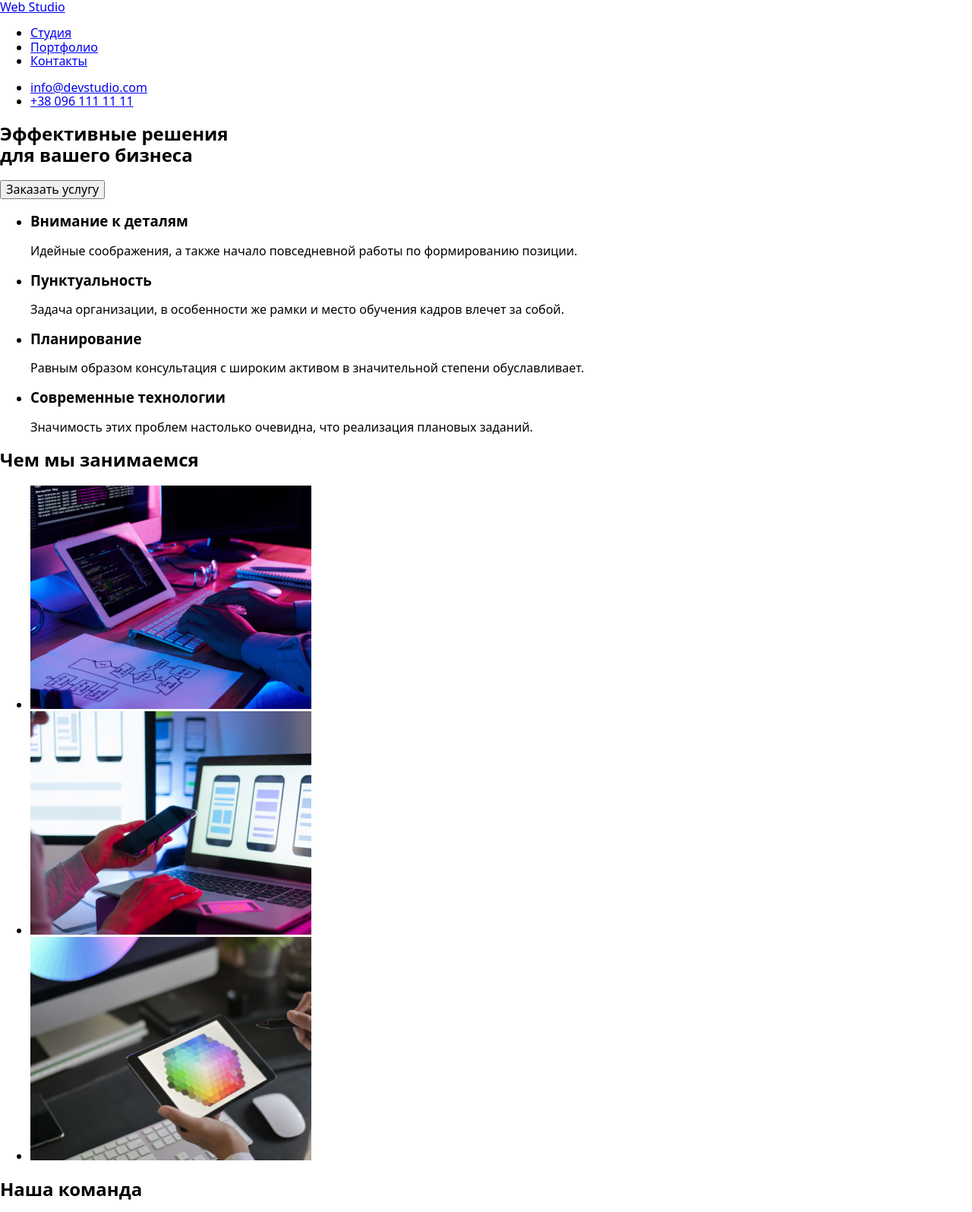
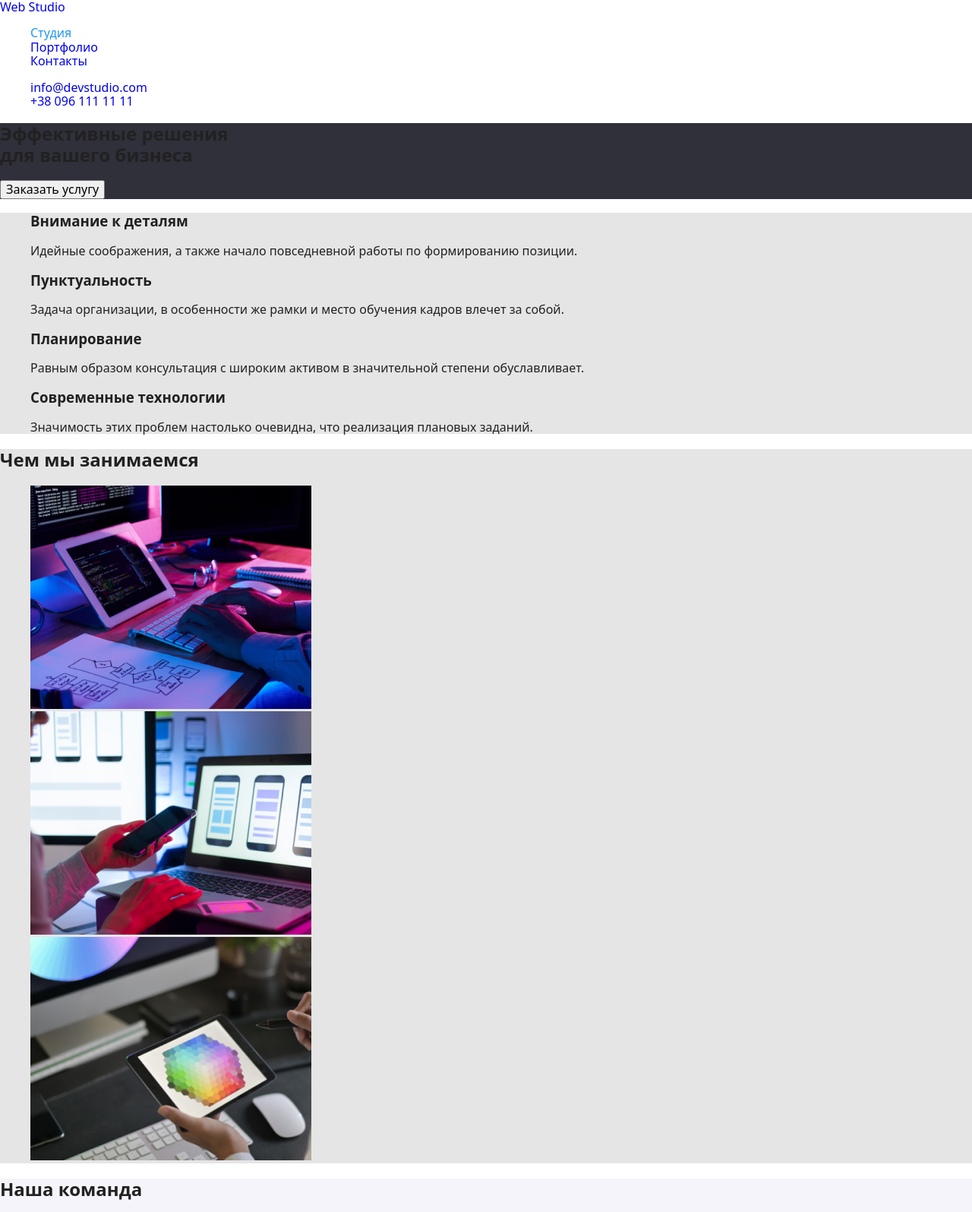
Before and after one commit to EugeneKravec/goit-markup-hw-02, a plain HTML site: page index.html in a window 1280 px wide. Shown: the top 1595 px of the page at 76% size. Drawn offline with nearby package versions, Linux system fonts and the light colour scheme.

Commit message:
Определил основные цвета

```diff
--- a/css/style.css
+++ b/css/style.css
@@ -1,3 +1,54 @@
-.link:hover {
-    color: chartreuse;
+/*
+Основной цвет текста   #757575; - Параграфы (серый)
+Вторичный цвет текста  #212121; - Заголовки (почти черный)
+Акцкет 1 ------------- #FFFFFF; - Текст Героя
+Акцкет 2 ------------- #2196F3; - Синий для кнопок и навигации
+ */
+ /*
+ Основной цвет фона  #FFFFFF; - Белый
+ Вторичный цвет фона #2F303A; - Герой и Футер
+ */
+
+
+body {
+    background-color: #FFFFFF;
+    color: #212121;;
 }
+
+header {
+    background-color: #FFFFFF;
+}
+
+.list {
+    list-style: none;
+}
+
+.link {
+    text-decoration: none;
+}
+
+.list .active-page {
+    color: #2196F3;
+}
+
+/* не рпботает почему-то hover */
+.nav .list:hover,
+.nav .list:focus {
+    color: #ffffff;
+}
+
+.hero {
+    background-color: #2F303A;
+}
+
+.main {
+    background-color: #E5E5E5;
+}
+
+.our-team {
+    background-color:#F5F4FA;
+}
+
+footer {
+    background-color: #2F303A;;
+}
--- a/index.html
+++ b/index.html
@@ -13,32 +13,32 @@
 
     <!--------------------Хедер с навигацией--------------------->
     <header>
-        <nav>
-            <a href="index.html">Web
+        <nav class="nav">
+            <a class="link" href="index.html">Web
                 <span>Studio</span>
             </a>
 
-            <ul>
+            <ul class="list">
                 <li>
-                    <a class="link" href="index.html">Студия</a>
+                    <a class="link active-page" href="index.html">Студия</a>
                 </li>
 
                 <li>
-                    <a href="portfolio.html">Портфолио</a>
+                    <a class="link" href="portfolio.html">Портфолио</a>
                 </li>
 
                 <li>
-                    <a href="#">Контакты</a>
+                    <a class="link" href="#">Контакты</a>
                 </li>
             </ul>
         </nav>
     <!---------------------Контакты хедера----------------------------->
-        <ul>
+        <ul class="list">
             <li>
-                <a href="mailto:">info@devstudio.com</a>
+                <a class="link" href="mailto:">info@devstudio.com</a>
             </li>
             <li>
-                <a href="tel:+380961111111">+38 096 111 11 11</a>
+                <a class="link" href="tel:+380961111111">+38 096 111 11 11</a>
             </li>
         </ul>
 
@@ -47,7 +47,7 @@
 
     <main>
         <!---------------------Герой--------------------------------->
-        <section>
+        <section class="hero text">
                 <h1>Эффективные решения <br>
                      для вашего бизнеса
                 </h1>
@@ -57,10 +57,10 @@
         </section>
 
         <!---------------------Компетенции--------------------------->
-        <section>
+        <section class="main text">
             <h2 hidden></h2>
 
-            <ul>
+            <ul class="list">
                 <li>
                     <h3>Внимание к деталям</h3>
                     <p>Идейные соображения, а также начало
@@ -90,9 +90,9 @@
         </section>
 
         <!---------------------Чем мы занимаемся--------------------->
-        <section>
+        <section class="main text">
             <h2>Чем мы занимаемся</h2>
-                <ul>
+                <ul class="list">
                     <li>
                         <img src="./images/picture1.jpg" alt="Man printing on a keyboard" width="370">
                     </li>
@@ -106,9 +106,9 @@
         </section>
 
         <!---------------------Наша команда-------------------------->
-        <section>
+        <section class="our-team text">
             <h2>Наша команда</H2>
-                <ul>
+                <ul class="list">
                     <li>
                         <img src="./images/img1.jpg" alt="man in a brown shirt" width="270">
                         <h3>Игорь Демьяненко</h3>
@@ -137,13 +137,13 @@
     <footer>
 
         <nav>
-            <a href="index.html">Web
+            <a class="link" href="index.html">Web
                 <span>Studio</span>
             </a>
         </nav>
         <address>г. Киев, пр-т Леси Украинки, 26</address>
-        <a href="mailto:">info@devstudio.com</a>
-        <a href="tel:+380961111111">+38 096 111 11 11</a>
+        <a class="link" href="mailto:">info@devstudio.com</a>
+        <a class="link" href="tel:+380961111111">+38 096 111 11 11</a>
 
     </footer>
 </body>
```
Also changed, not shown: portfolio.html (+23 -23 lines).
